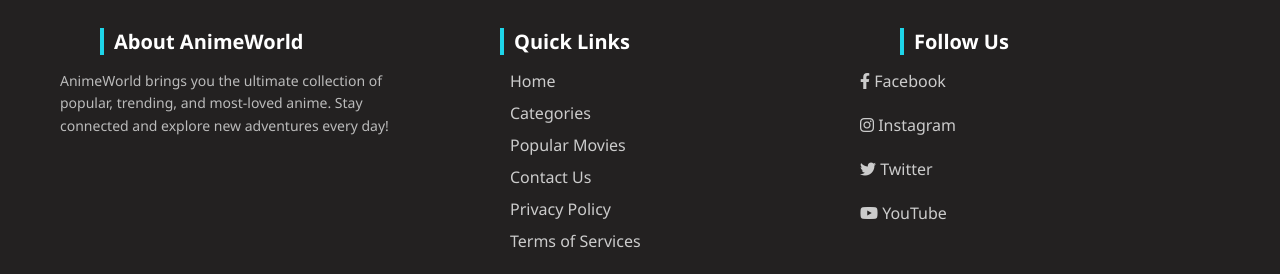
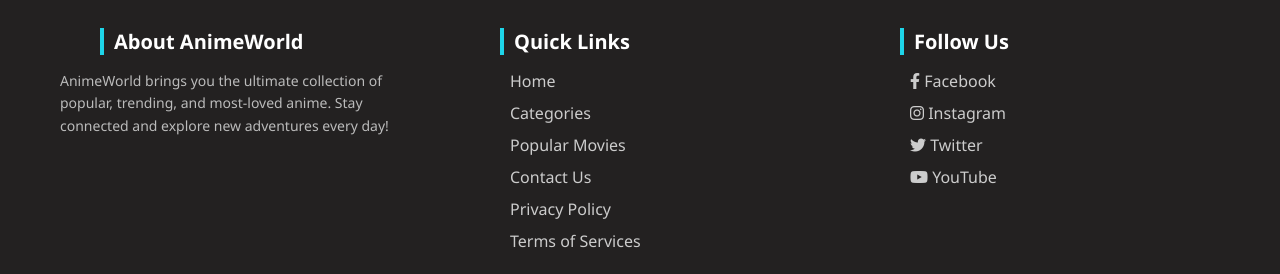
Before and after one commit to madhav-bokare/Anime-Library, a React (Vite) app in the folder anime-library/: page / in a window 1280 px wide. Shown: the part 1775-2049 px from the top of the page. Built offline with nearby package versions, Linux system fonts and the light colour scheme.

Commit message:
anime-react

```diff
--- a/anime-library/src/home.css
+++ b/anime-library/src/home.css
@@ -236,7 +236,7 @@
     text-decoration: underline;
   }
 
-  .social-icons a {
+  .social-icons p {
     display: inline-block;
     margin-bottom: 10px;
     color: #ccc;
@@ -244,11 +244,11 @@
     transition: color 0.3s ease;
   }
 
-  .social-icons a i {
+  .social-icons p i {
     margin-left: 50px;
   }
 
-  .social-icons a:hover {
+  .social-icons p:hover {
     color: #1ec0e9;
     text-decoration: underline;
   }
@@ -262,12 +262,12 @@
     margin-top: 30px;
   }
 
-  .footer-bottom-a {
+  .footer-bottom-p {
     color: #888;
     text-decoration: none;
   }
 
-  .footer-bottom-a:hover {
+  .footer-bottom-p:hover {
     color: #1ee2e9;
   }
 /* ===== Mobile Devices (up to 767px) ===== */
```
